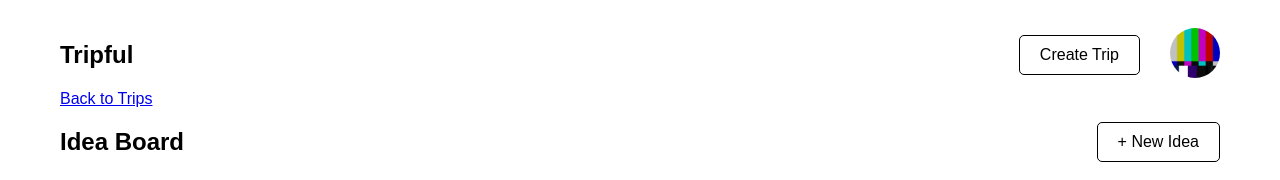
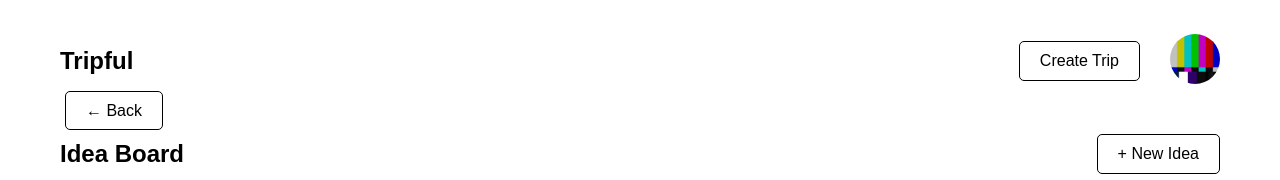
Before and after one commit to ethanratnofsky/Tripful, a React app in the folder frontend/: page /trip/1 in a window 1280 px wide. Shown: the top 180 px of the page. Built offline with nearby package versions, Linux system fonts and the light colour scheme; no server answers; sample sign-in values are in the browser's storage.

Commit message:
Fix styles

```diff
--- a/frontend/src/components/Navbar.css
+++ b/frontend/src/components/Navbar.css
@@ -2,7 +2,7 @@ nav.navbar {
     display: flex;
     align-items: center;
     height: 50px;
-    padding: 10px 0;
+    margin: 1rem 0;
     justify-content: center;
 }
 
--- a/frontend/src/pages/Trip.css
+++ b/frontend/src/pages/Trip.css
@@ -7,7 +7,8 @@
 button.edit-trip-button,
 button.delete-trip-button,
 button.save-trip-button,
-button.cancel-trip-button  {
+button.cancel-trip-button,
+.back-button  {
     all: unset;
     text-decoration: none;
     color: inherit;
@@ -25,7 +26,8 @@ button.delete-trip-button {
 button.edit-trip-button:hover,
 button.delete-trip-button:hover,
 button.save-trip-button:hover,
-button.cancel-trip-button:hover {
+button.cancel-trip-button:hover,
+.back-button:hover {
     background-color: #f2f2f2;
     cursor: pointer;
 }
--- a/frontend/src/pages/Trip.js
+++ b/frontend/src/pages/Trip.js
@@ -135,7 +135,7 @@ const Trip = () => {
     return (
         <div className="trip-container">
             <Link to=".." className="back-button">
-                Back to Trips
+                ← Back
             </Link>
             {trip && (
                 <div className="trip-info">
```
